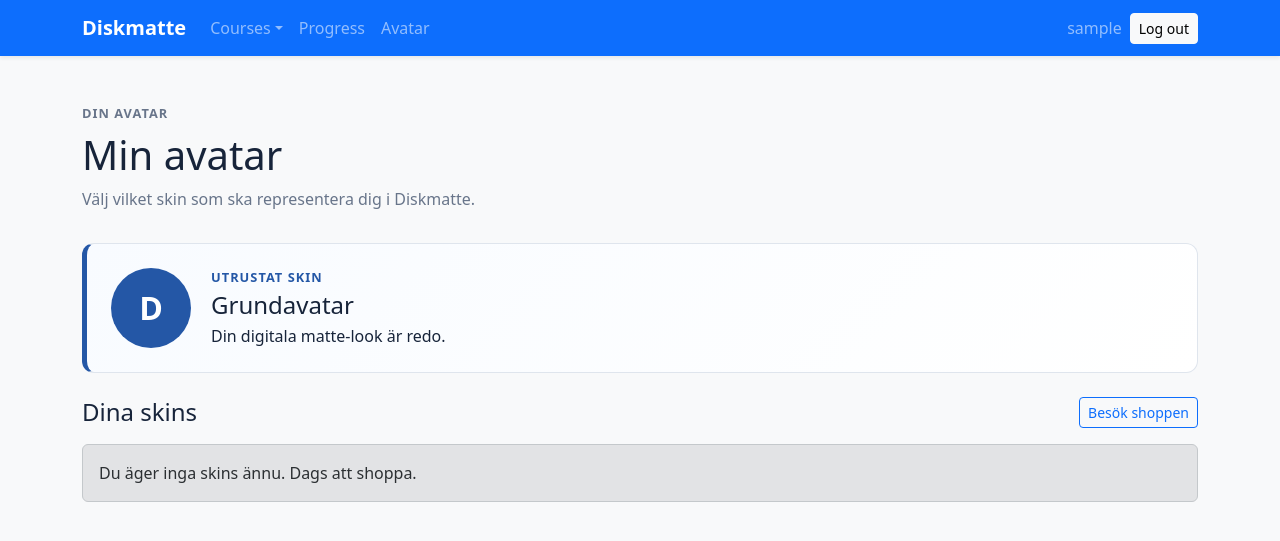
After one commit to ToglivvilgoT/diskmatte-the-game, a Django app: page /avatar/ in a window 1280 px wide. The commit adds this page. Shown: the top 541 px of the page. Run offline with Django 5.2, Linux system fonts and the light colour scheme; the visitor is signed in with stand-in values (Sample User, id 1); data comes from the database, SQL or seed files in the repository; data that the repository does not hold is empty.

Commit message:
feat: add cosmetics

```diff
--- /dev/null
+++ b/diskmatte-the-game/apps/cosmetics/apps.py
@@ -0,0 +1,6 @@
+from django.apps import AppConfig
+
+
+class CosmeticsConfig(AppConfig):
+    default_auto_field = "django.db.models.BigAutoField"
+    name = "apps.cosmetics"
--- /dev/null
+++ b/diskmatte-the-game/apps/cosmetics/models.py
@@ -0,0 +1,49 @@
+from django.conf import settings
+from django.db import models
+
+
+class Skin(models.Model):
+    name = models.CharField(max_length=100)
+    slug = models.SlugField(unique=True)
+    description = models.TextField(blank=True)
+    price = models.PositiveIntegerField()
+    color = models.CharField(max_length=7, default="#2457a6")
+    is_available = models.BooleanField(default=True)
+    created_at = models.DateTimeField(auto_now_add=True)
+
+    class Meta:
+        ordering = ["price", "name"]
+
+    def __str__(self):
+        return self.name
+
+
+class UserSkin(models.Model):
+    user = models.ForeignKey(settings.AUTH_USER_MODEL, on_delete=models.CASCADE)
+    skin = models.ForeignKey(Skin, on_delete=models.CASCADE)
+    purchased_at = models.DateTimeField(auto_now_add=True)
+
+    class Meta:
+        ordering = ["-purchased_at"]
+        constraints = [
+            models.UniqueConstraint(
+                fields=("user", "skin"),
+                name="unique_user_skin",
+            )
+        ]
+
+    def __str__(self):
+        return f"{self.user} owns {self.skin}"
+
+
+class UserAvatar(models.Model):
+    user = models.OneToOneField(settings.AUTH_USER_MODEL, on_delete=models.CASCADE)
+    equipped_skin = models.ForeignKey(
+        Skin,
+        null=True,
+        blank=True,
+        on_delete=models.SET_NULL,
+    )
+
+    def __str__(self):
+        return f"{self.user} avatar"
--- /dev/null
+++ b/diskmatte-the-game/apps/cosmetics/templates/cosmetics/avatar.html
@@ -0,0 +1,50 @@
+{% extends "base.html" %}
+
+{% block title %}Min avatar | Diskmatte{% endblock %}
+
+{% block content %}
+<div class="page-header">
+    <p class="home-kicker mb-2">Din avatar</p>
+    <h1>Min avatar</h1>
+    <p>Välj vilket skin som ska representera dig i Diskmatte.</p>
+</div>
+
+<div class="avatar-preview mb-4" style="--skin-color: {{ avatar.equipped_skin.color|default:'#2457a6' }};">
+    <div class="avatar-orb" aria-hidden="true">{{ avatar.equipped_skin.name|first|default:'D' }}</div>
+    <div>
+        <p class="home-kicker mb-1">Utrustat skin</p>
+        <h2 class="h4 mb-1">{{ avatar.equipped_skin.name|default:'Grundavatar' }}</h2>
+        <p class="mb-0">Din digitala matte-look är redo.</p>
+    </div>
+</div>
+
+<div class="d-flex justify-content-between align-items-center mb-3">
+    <h2 class="h4 mb-0">Dina skins</h2>
+    <a class="btn btn-outline-primary btn-sm" href="{% url 'cosmetics:shop' %}">Besök shoppen</a>
+</div>
+<div class="row g-3">
+    {% for owned_skin in owned_skins %}
+        <div class="col-md-6">
+            <div class="skin-card h-100" style="--skin-color: {{ owned_skin.skin.color }};">
+                <div class="skin-swatch" aria-hidden="true">{{ owned_skin.skin.name|first }}</div>
+                <div class="flex-grow-1">
+                    <h3 class="h5 mb-1">{{ owned_skin.skin.name }}</h3>
+                    <p class="text-secondary mb-3">{{ owned_skin.skin.description }}</p>
+                    {% if avatar.equipped_skin_id == owned_skin.skin_id %}
+                        <span class="badge text-bg-success">Utrustat</span>
+                    {% else %}
+                        <form method="post" action="{% url 'cosmetics:equip-skin' owned_skin.skin.slug %}">
+                            {% csrf_token %}
+                            <button class="btn btn-primary btn-sm" type="submit">Utrusta skin</button>
+                        </form>
+                    {% endif %}
+                </div>
+            </div>
+        </div>
+    {% empty %}
+        <div class="col-12">
+            <div class="alert alert-secondary">Du äger inga skins ännu. Dags att shoppa.</div>
+        </div>
+    {% endfor %}
+</div>
+{% endblock %}
--- /dev/null
+++ b/diskmatte-the-game/apps/cosmetics/urls.py
@@ -0,0 +1,12 @@
+from django.urls import path
+
+from .views import avatar, buy_skin, equip_skin_view, shop
+
+app_name = "cosmetics"
+
+urlpatterns = [
+    path("", avatar, name="avatar"),
+    path("shop/", shop, name="shop"),
+    path("shop/<slug:slug>/buy/", buy_skin, name="buy-skin"),
+    path("skins/<slug:slug>/equip/", equip_skin_view, name="equip-skin"),
+]
--- /dev/null
+++ b/diskmatte-the-game/apps/cosmetics/views.py
@@ -0,0 +1,66 @@
+from django.contrib import messages
+from django.contrib.auth.decorators import login_required
+from django.shortcuts import get_object_or_404, redirect, render
+
+from apps.progress.models import UserWallet
+
+from .models import Skin, UserAvatar, UserSkin
+from .services import equip_skin, purchase_skin
+
+
+@login_required
+def avatar(request):
+    avatar_state, _ = UserAvatar.objects.get_or_create(user=request.user)
+    owned_skins = UserSkin.objects.filter(user=request.user).select_related("skin")
+    return render(
+        request,
+        "cosmetics/avatar.html",
+        {"avatar": avatar_state, "owned_skins": owned_skins},
+    )
+
+
+@login_required
+def shop(request):
+    wallet, _ = UserWallet.objects.get_or_create(user=request.user)
+    owned_skin_ids = set(
+        UserSkin.objects.filter(user=request.user).values_list("skin_id", flat=True)
+    )
+    skins = Skin.objects.filter(is_available=True)
+    return render(
+        request,
+        "cosmetics/shop.html",
+        {"skins": skins, "owned_skin_ids": owned_skin_ids, "wallet": wallet},
+    )
+
+
+@login_required
+def buy_skin(request, slug):
+    if request.method != "POST":
+        return redirect("cosmetics:shop")
+
+    skin = get_object_or_404(Skin, slug=slug, is_available=True)
+    try:
+        result = purchase_skin(request.user, skin)
+    except ValueError as error:
+        messages.error(request, str(error))
+    else:
+        if result.purchased:
+            messages.success(request, f"Du köpte {skin.name}! Du har {result.balance} disks kvar.")
+        else:
+            messages.info(request, "Du äger redan detta skin.")
+    return redirect("cosmetics:shop")
+
+
+@login_required
+def equip_skin_view(request, slug):
+    if request.method != "POST":
+        return redirect("cosmetics:avatar")
+
+    skin = get_object_or_404(Skin, slug=slug)
+    try:
+        equip_skin(request.user, skin)
+    except ValueError as error:
+        messages.error(request, str(error))
+    else:
+        messages.success(request, f"{skin.name} är nu utrustat.")
+    return redirect("cosmetics:avatar")
--- a/diskmatte-the-game/diskmatte/settings.py
+++ b/diskmatte-the-game/diskmatte/settings.py
@@ -42,6 +42,7 @@ INSTALLED_APPS = [
     'apps.tasks',
     'apps.progress',
     'apps.leaderboard',
+    'apps.cosmetics',
 ]
 
 MIDDLEWARE = [
--- a/diskmatte-the-game/diskmatte/urls.py
+++ b/diskmatte-the-game/diskmatte/urls.py
@@ -11,4 +11,5 @@ urlpatterns = [
     path("tasks/", include("apps.tasks.urls")),
     path("progress/", include("apps.progress.urls")),
     path("leaderboard/", include("apps.leaderboard.urls")),
+    path("avatar/", include("apps.cosmetics.urls")),
 ]
--- a/diskmatte-the-game/static/css/app.css
+++ b/diskmatte-the-game/static/css/app.css
@@ -78,6 +78,60 @@ body {
     box-shadow: 0 0.35rem 1rem rgba(23, 36, 58, 0.07);
 }
 
+.disk-balance {
+    padding: 0.6rem 0.9rem;
+    color: var(--diskmatte-primary);
+    background: #ffffff;
+    border: 1px solid #d9e5f7;
+    border-radius: 0.5rem;
+    font-weight: 700;
+}
+
+.avatar-preview {
+    display: flex;
+    align-items: center;
+    gap: 1.25rem;
+    padding: 1.5rem;
+    background: linear-gradient(135deg, #f8fbff, #ffffff);
+    border: 1px solid #dfe5ed;
+    border-left: 0.35rem solid var(--skin-color);
+    border-radius: 0.75rem;
+}
+
+.avatar-orb,
+.skin-swatch {
+    display: inline-flex;
+    flex: 0 0 auto;
+    align-items: center;
+    justify-content: center;
+    color: #ffffff;
+    background: var(--skin-color);
+    border-radius: 50%;
+    font-weight: 700;
+}
+
+.avatar-orb {
+    width: 5rem;
+    height: 5rem;
+    font-size: 2rem;
+}
+
+.skin-card {
+    display: flex;
+    gap: 1rem;
+    padding: 1.25rem;
+    background: #ffffff;
+    border: 1px solid #dfe5ed;
+    border-radius: 0.75rem;
+    box-shadow: 0 0.35rem 1rem rgba(23, 36, 58, 0.06);
+}
+
+.skin-swatch {
+    width: 3rem;
+    height: 3rem;
+    font-size: 1.25rem;
+}
+
 .content-narrow {
     max-width: 42rem;
     margin-inline: auto;
--- a/diskmatte-the-game/templates/base.html
+++ b/diskmatte-the-game/templates/base.html
@@ -29,6 +29,7 @@
                     </li>
                     {% if user.is_authenticated %}
                         <li class="nav-item"><a class="nav-link" href="{% url 'progress:index' %}">Progress</a></li>
+                        <li class="nav-item"><a class="nav-link" href="{% url 'cosmetics:avatar' %}">Avatar</a></li>
                     {% endif %}
                 </ul>
                 <div class="d-flex align-items-center gap-2">
```
Also changed, not shown: diskmatte-the-game/apps/cosmetics/admin.py (added, +22 -0 lines), diskmatte-the-game/apps/cosmetics/services.py (added, +51 -0 lines), diskmatte-the-game/apps/cosmetics/templates/cosmetics/shop.html (added, +46 -0 lines), diskmatte-the-game/apps/cosmetics/tests.py (added, +77 -0 lines), diskmatte-the-game/apps/cosmetics/__init__.py (added), diskmatte-the-game/apps/cosmetics/migrations/0001_initial.py (added), diskmatte-the-game/apps/cosmetics/migrations/__init__.py (added).
